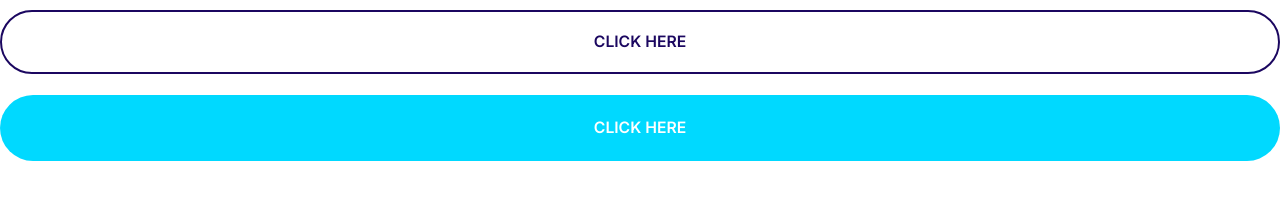
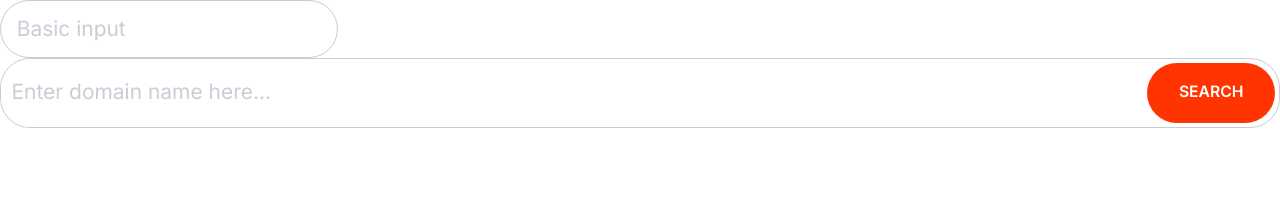
Before and after one commit to jesiallen/codeWithMosh-Moshify-HTML-CSS, a plain HTML site: page index.html in a window 1280 px wide. Drawn offline with Linux system fonts and the light colour scheme.

Commit message:
Created input templates.

```diff
--- a/css/styles.css
+++ b/css/styles.css
@@ -4,6 +4,8 @@
   --color-accent: #ff3400;
   --color-heading: #1b0760;
   --color-body: #918ca4;
+  --color-border: #ccc;
+  --border-radius: 30px;
 }
 *,
 *::after,
@@ -213,3 +215,34 @@ a {
     font-size: 1.5rem;
   }
 }
+
+/*Inputs*/
+.input {
+  border-radius: var(--border-radius);
+  border: 1px solid var(--color-border);
+  color: var(--color-heading);
+  font-size: 2rem;
+  outline: 0;
+  padding: 1.5rem;
+}
+::placeholder {
+  color: #cdcbd7;
+}
+.input-group {
+  border: 1px solid var(--color-border);
+  border-radius: var(--border-radius);
+  display: flex;
+}
+.input-group .input {
+  border: 0;
+  flex-grow: 1;
+  padding: 1.5rem 1rem;
+}
+.input-group .btn {
+  margin: 4px;
+}
+@media screen and (min-width: 1024px) {
+  input {
+    font-size: 1.5rem;
+  }
+}
--- a/index.html
+++ b/index.html
@@ -15,7 +15,14 @@
     <link rel="stylesheet" href="css/styles.css" />
   </head>
   <body>
-    <button class="btn btn--outline btn--block">Click Here</button>
-    <a href="#" class="btn btn--secondary btn--block">Click Here</a>
+    <input type="text" class="input" placeholder="Basic input" />
+    <div class="input-group">
+      <input
+        type="text"
+        class="input"
+        placeholder="Enter domain name here..."
+      />
+      <button class="btn btn--accent">Search</button>
+    </div>
   </body>
 </html>
```
Also changed, not shown: components/inputs.html (added, +5 -0 lines).
